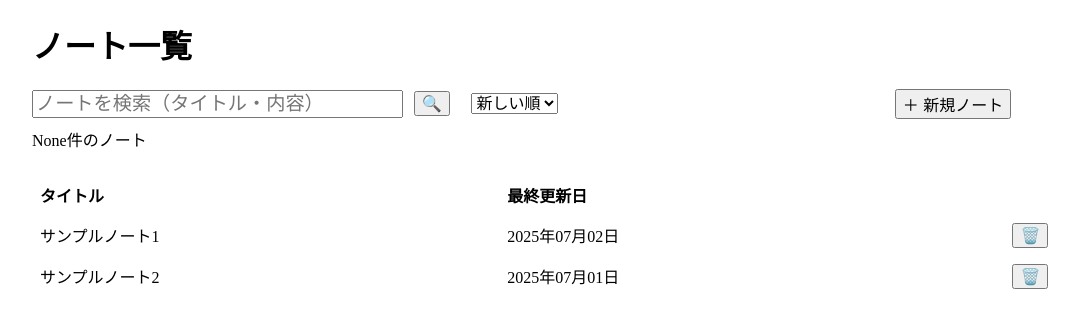
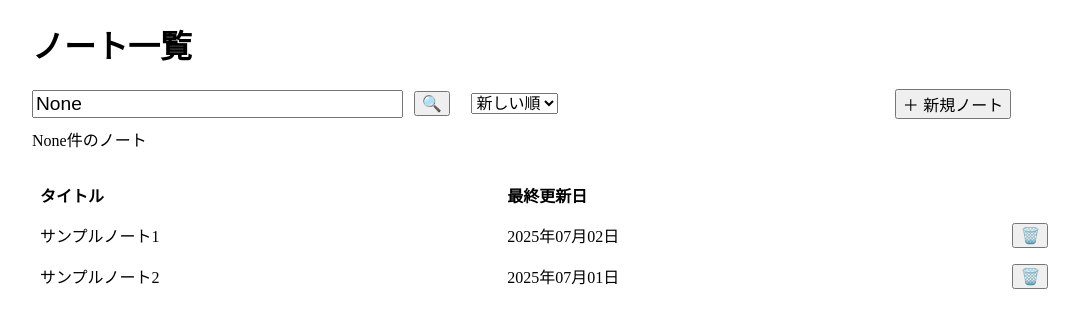
Before and after one commit to tai-ymmt/AI-note_app, a Flask app: page / in a window 1280 px wide. Shown: the top 328 px of the page, without its empty margins (64-1143 px from the left). Run offline with Flask 3, Linux system fonts and the light colour scheme.

Commit message:
検索欄の内容を保持

```diff
--- a/templates/index.html
+++ b/templates/index.html
@@ -10,7 +10,7 @@
         <!-- 検索フォーム -->
         <form method="post" style="display: flex; align-items: center; width: 100%; box-sizing: border-box; position: relative;">
             <!-- 検索入力欄 -->
-            <input type="text" id="searchword" name="searchword" placeholder="ノートを検索（タイトル・内容）"
+            <input type="text" id="searchword" name="searchword" placeholder="ノートを検索（タイトル・内容）" value="{{searchword}}"
                 style="width: 30%; min-width: 150px; max-width: 50%; font-size: 1.2em; padding-right: 2em;"
                 oninput="document.getElementById('clear-btn').style.display = this.value ? 'block' : 'none';">
             <!-- 入力クリアボタン -->
```
